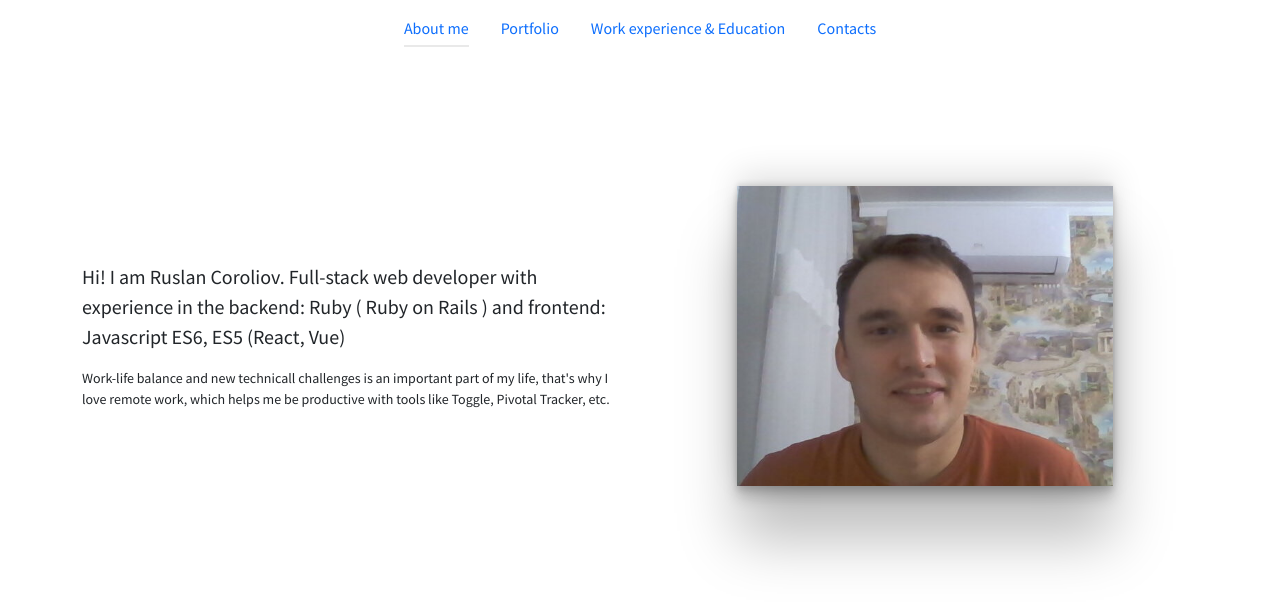
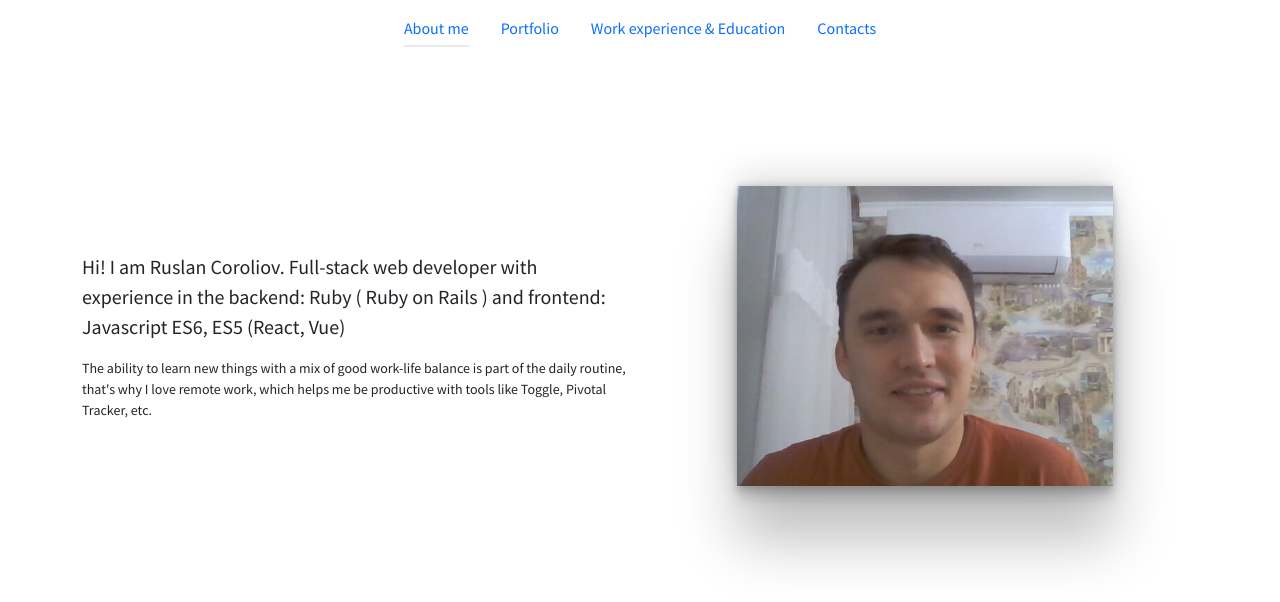
Before and after one commit to rusikf/rusikf.github.io, a React (Create React App) app: page /#/ in a window 1280 px wide. Shown: the top 602 px of the page. Built offline with nearby package versions, Linux system fonts and the light colour scheme.

Commit message:
Fix homepage description

```diff
--- a/src/About.js
+++ b/src/About.js
@@ -10,7 +10,7 @@ export default function About() {
         </p>
 
         <small>
-          Work-life balance and new technicall challenges is an important part of my life, that's why I love remote work, which helps me be productive with tools like Toggle, Pivotal Tracker, etc.
+        The ability to learn new things with a mix of good work-life balance is part of the daily routine, that's why I love remote work, which helps me be productive with tools like Toggle, Pivotal Tracker, etc.
         </small>
         </div>
       <div className='col-12 col-sm-6'>
```
